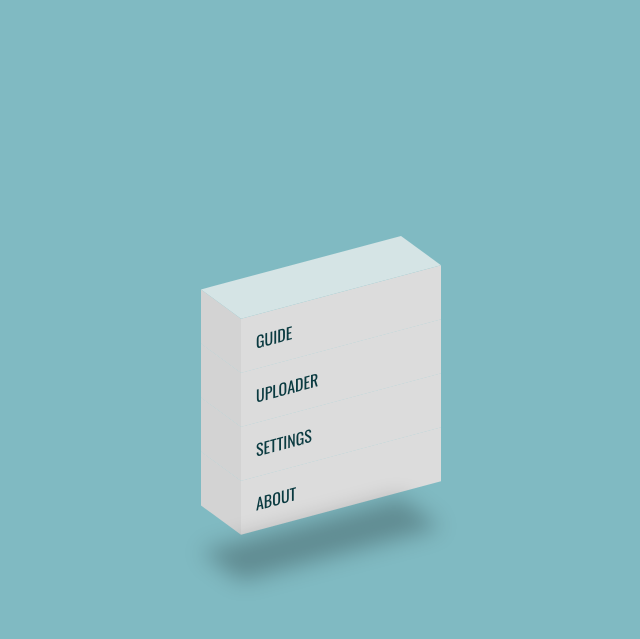
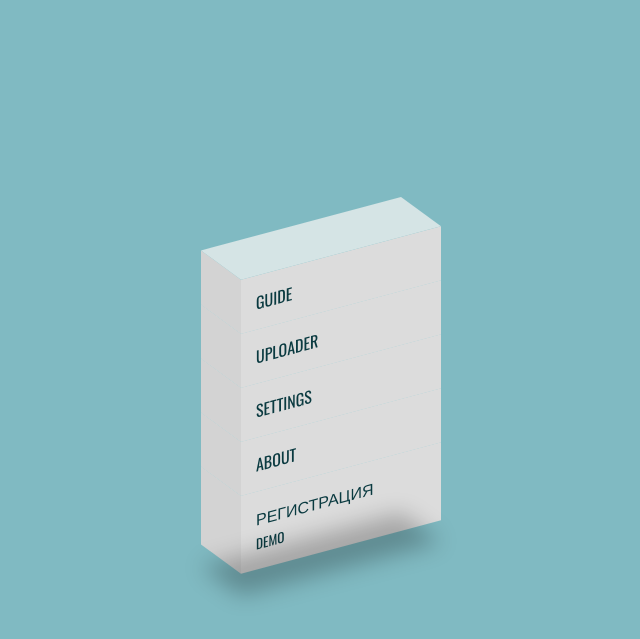
Before and after one commit to NonHexagon/Text_to_audio_service, a Flask app: page / in a window 1280 px wide. Shown: the top 639 px of the page, without its empty margins (299-939 px from the left). Run offline with Flask 3, Linux system fonts and the light colour scheme.

Commit message:
Обновление списка + регистрация
Черновой вариант страницы регистрации

```diff
--- a/Сайт/templates/main.html
+++ b/Сайт/templates/main.html
@@ -7,10 +7,11 @@
 </head>
 <body>
  <ul>
-     <li style="--i:4"> <a href="/guide">Guide</a></li>
-     <li style="--i:3"> <a href="/uploader">Uploader</a></li>
-     <li style="--i:2"> <a href="/settings">Settings</a></li>
-     <li style="--i:1"> <a href="/about">About</a></li>
+     <li style="--i:5"> <a href="/guide">Guide</a></li>
+     <li style="--i:4"> <a href="/uploader">Uploader</a></li>
+     <li style="--i:3"> <a href="/settings">Settings</a></li>
+     <li style="--i:2"> <a href="/about">About</a></li>
+     <li style="--i:1"> <a href="/register">Регистрация<br><small>demo</small></a></li>
  </ul>
 </body>
 </html>
```
Also changed, not shown: Сайт/templates/register_form.html (added, +26 -0 lines).
